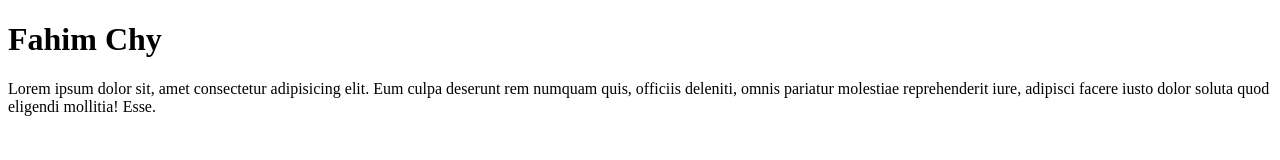
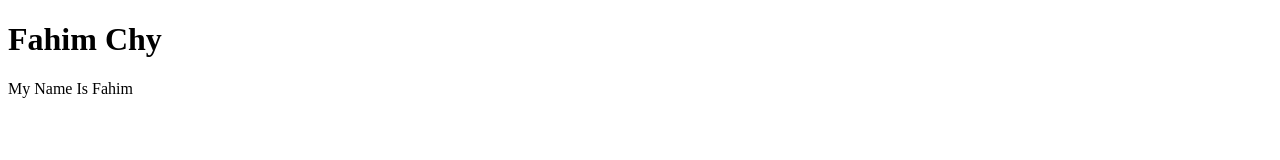
Before and after one commit to FahimChy121/Second-website, a plain HTML site: page index.html in a window 1280 px wide. Drawn offline with Linux system fonts and the light colour scheme.

Commit message:
Update index.html

```diff
--- a/index.html
+++ b/index.html
@@ -7,6 +7,6 @@
 </head>
 <body>
     <h1>Fahim Chy</h1>
-    <p>Lorem ipsum dolor sit, amet consectetur adipisicing elit. Eum culpa deserunt rem numquam quis, officiis deleniti, omnis pariatur molestiae reprehenderit iure, adipisci facere iusto dolor soluta quod eligendi mollitia! Esse.</p>
+    <p>My Name Is Fahim</p>
 </body>
 </html>
```
